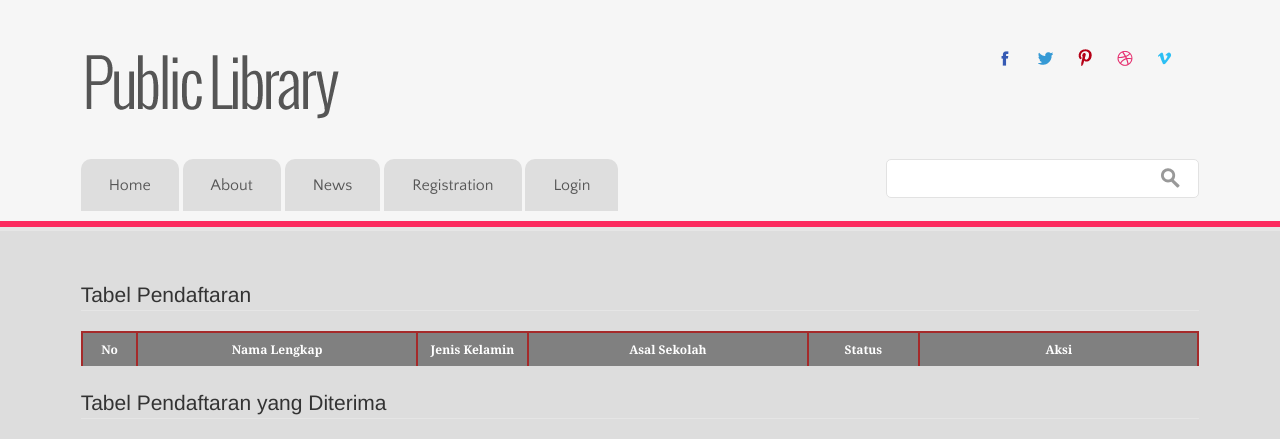
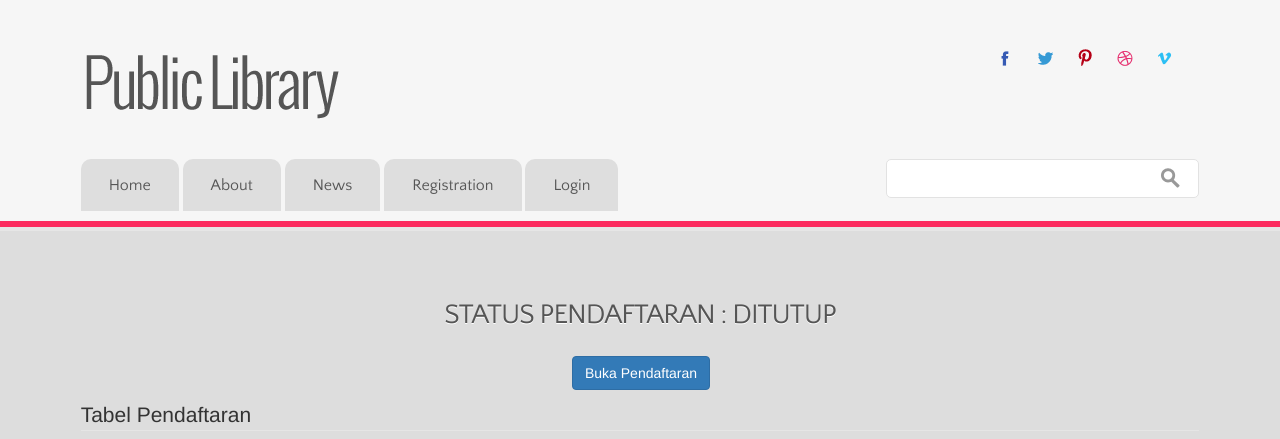
Before and after one commit to feechanz/ProjectF, a PHP site: page /index.php?page=view_registration in a window 1280 px wide. Shown: the top 439 px of the page. Run offline with PHP 8.4, Linux system fonts and the light colour scheme; tables that the repository leaves empty or names only in its code hold one stand-in row (values such as "Sample post"); lists and menus that the app fills with data are empty.

Commit message:
Registration (close & open)

```diff
--- a/index.php
+++ b/index.php
@@ -86,6 +86,24 @@
                 include_once("view/detail_registration.php");
             break;
 
+            case ("registration_closed") :
+                include_once("view/registration_closed.php");
+            break;
+
+            case ("close_registration") :
+                $query = "UPDATE information
+                          SET pendaftaran = 0";
+                $hasil = mysqli_query($con, $query);
+                include_once("view/view_registration.php");
+            break;
+
+            case ("open_registration") :
+                $query = "UPDATE information
+                          SET pendaftaran = 1";
+                $hasil = mysqli_query($con, $query);
+                include_once("view/view_registration.php");
+            break;
+
             case ("login") :
                 include_once("view/login.php");
             break;
--- a/js/function.js
+++ b/js/function.js
@@ -17,3 +17,24 @@
     }
 
 }
+
+
+function closeRegistration()
+{
+    result = confirm("Apakah anda yakin menutup pendaftaran?");
+    if(result)
+    {
+        window.location = "index.php?page=close_registration";
+    }
+
+}
+
+function openRegistration()
+{
+    result = confirm("Apakah anda yakin membuka pendaftaran?");
+    if(result)
+    {
+        window.location = "index.php?page=open_registration";
+    }
+
+}
--- /dev/null
+++ b/view/registration_closed.php
@@ -0,0 +1,5 @@
+<div class="col span_2_of_4">
+    <h2 class="style" align ="center">Maaf!</h1>
+    <h2 class="style" align ="center">Pendaftaran saat ini sedang tidak dibuka!</h1>
+    <h2 align="center"><img src="images/sorry.png" title="image-name" width="30%" height="30%"></h2>
+</div>
--- a/view/view_registration.php
+++ b/view/view_registration.php
@@ -1,5 +1,15 @@
 <script type="text/javascript" src="js/function.js"></script>
 <?php
+    $query = "SELECT * FROM
+              information" ;
+    $hasil = mysqli_query($con, $query);
+    $dibuka = true;
+    while($row = mysqli_fetch_array($hasil)){
+        if( $row['pendaftaran']!=1 )
+        {
+            $dibuka = false;
+        }
+    }
     function getRegistrationStatus($status)
     {
         if($status == 1)
@@ -39,6 +49,35 @@
 <div class="main_btm">
     <div class="wrap">
         <div class="main">
+            <div class="col span_2_of_4">
+                <h2 class="style" align ="center">Status Pendaftaran :
+
+                    <?php
+                        if($dibuka)
+                        {
+                            echo "Dibuka";
+                        }
+                        else
+                        {
+                            echo "Ditutup";
+                        }
+                    ?>
+
+                </h2>
+                <h1 align="center">
+                    <?php
+                        if($dibuka)
+                        {
+                            echo "<button class='btn btn-danger' onclick='closeRegistration()'>Tutup Pendaftaran</button>";
+                        }
+                        else
+                        {
+                            echo "<button class='btn btn-primary' onclick='openRegistration()'>Buka Pendaftaran</button>";
+                        }
+                    ?>
+
+                </h1>
+            </div>
             <table align="center" class="table table-hover" style="border:2px solid brown">
                 <legend>
                     Tabel Pendaftaran
```
Also changed, not shown: view/registration.php (+10 -0 lines), images/sorry.png (added), 1 other file.
